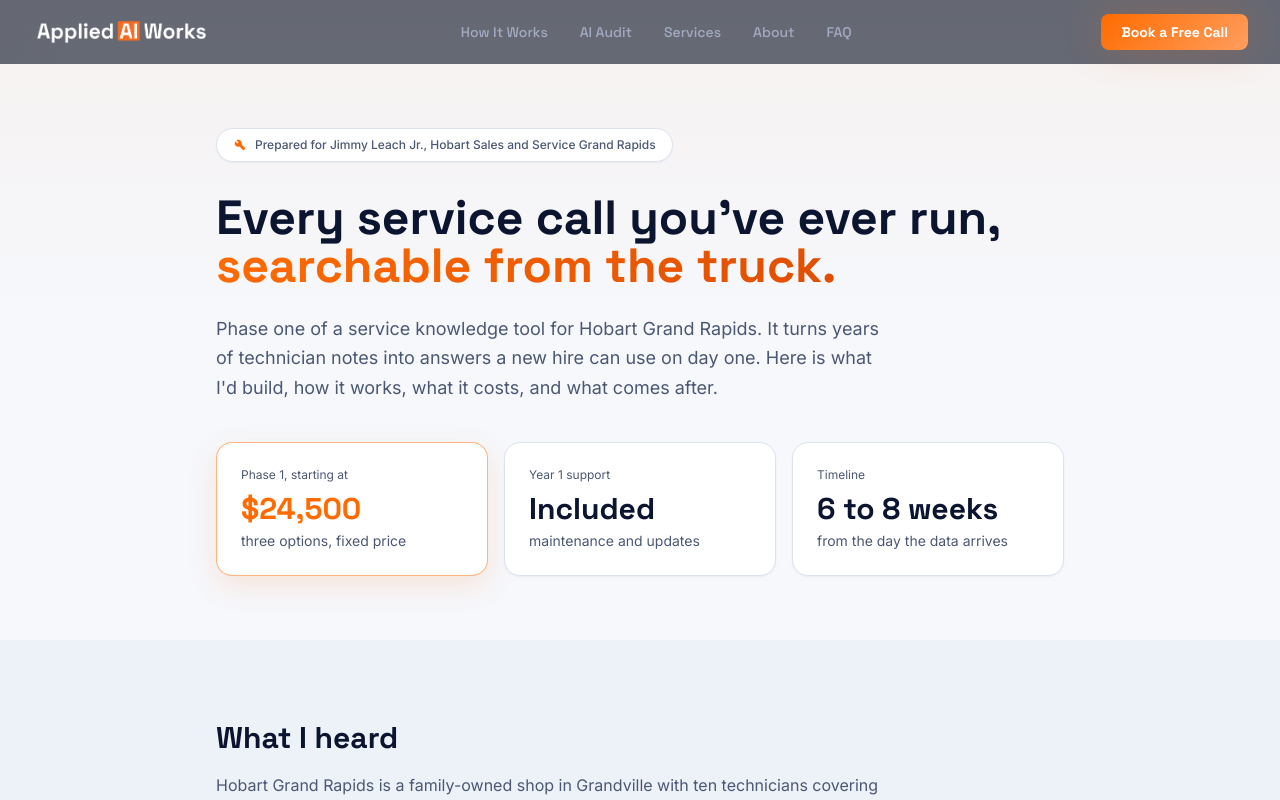
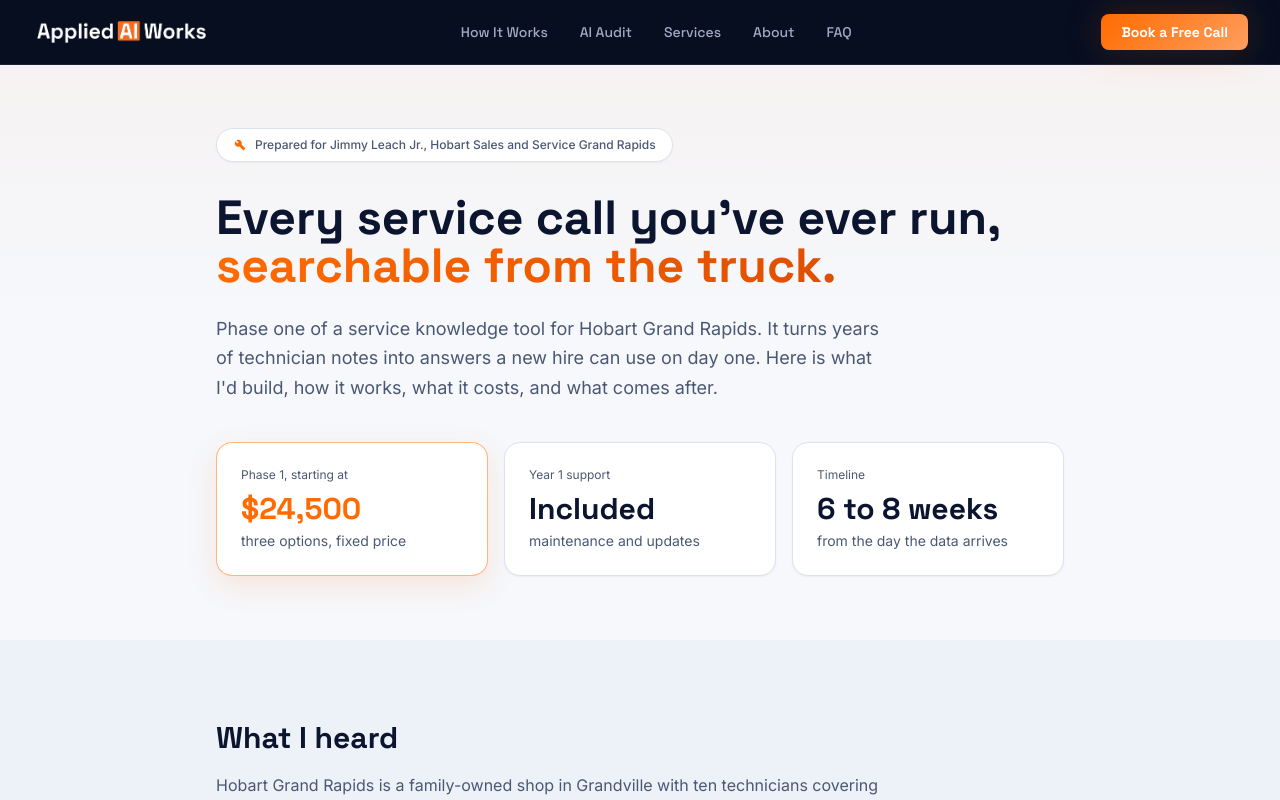
Before and after one commit to joshcowen/appliedaiworks-next, a Next.js app: page /proposals/hobart-grand-rapids in a window 1280 px wide. Shown: the top 800 px of the page. Built offline with nearby package versions, Linux system fonts and the light colour scheme.

Commit message:
Make site nav solid dark from first paint on proposal pages
Co-Authored-By: Claude Sonnet 5.5 <noreply@anthropic.com>

```diff
--- a/app/globals.css
+++ b/app/globals.css
@@ -107,3 +107,13 @@ input[type="range"]::-moz-range-thumb {
 .proposal-light input::placeholder { color: #8792AB; }
 .proposal-light .text-green-400 { color: #15803D; }
 .proposal-light .text-red-400 { color: #B91C1C; }
+
+/* The site nav is a translucent dark bar that darkens after 40px of scroll.
+ * Over a light proposal page that fade reads as washed out, so on pages that
+ * use .proposal-light the nav is solid dark from the first paint. */
+body:has(.proposal-light) #nav {
+  background-color: #060e20;
+  -webkit-backdrop-filter: none;
+  backdrop-filter: none;
+  border-bottom: 1px solid rgba(64, 72, 93, 0.4);
+}
```
